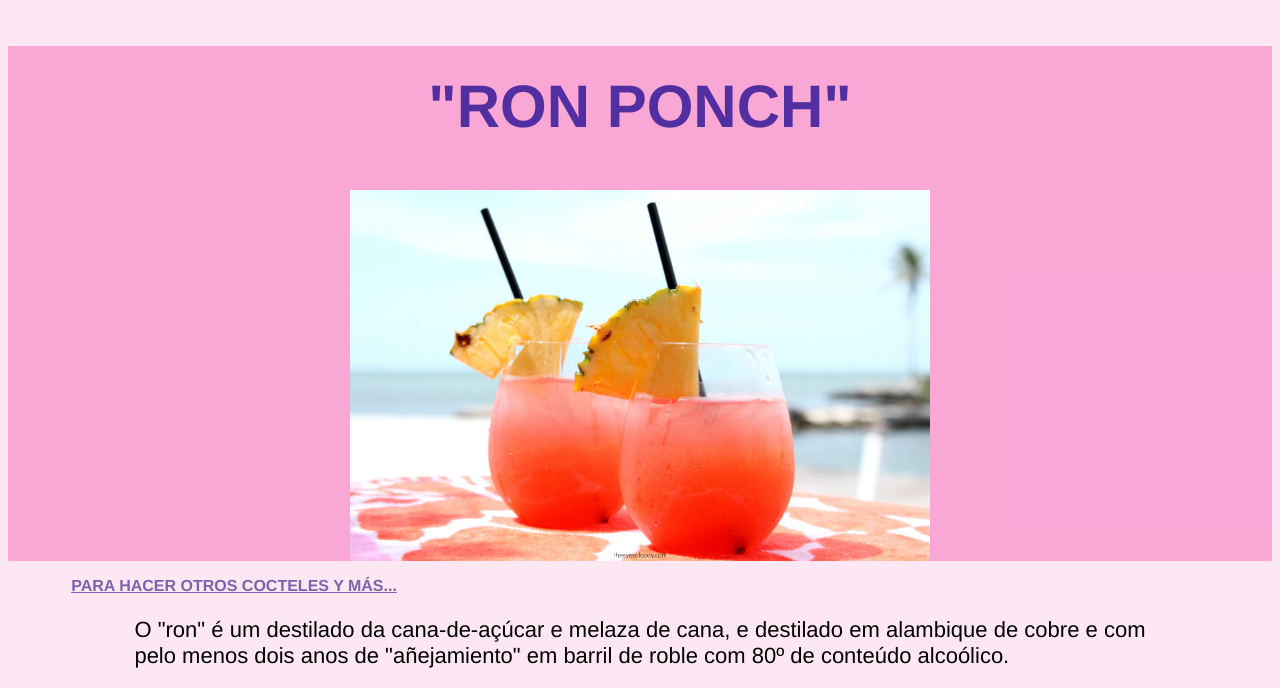
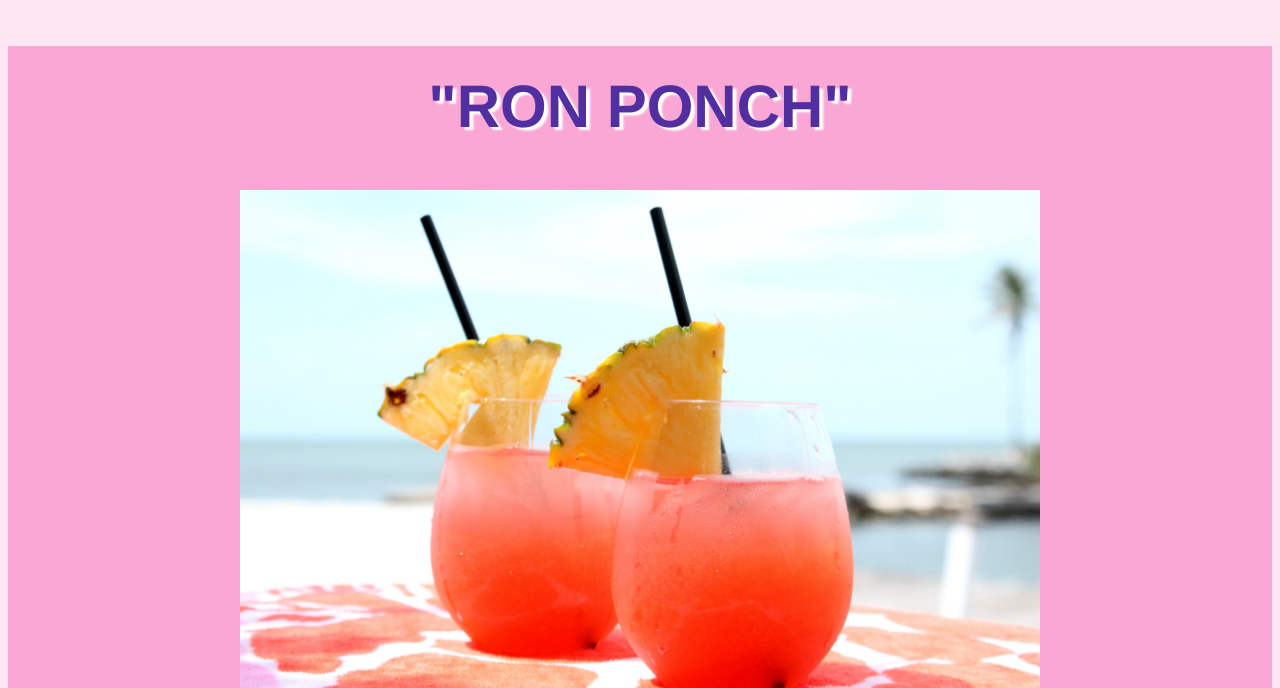
Before and after one commit to marimenvas/Pagina-Ron-Ponch, a plain HTML site: page index.html in a window 1280 px wide. Shown: the part 235-923 px from the top of the page. Drawn offline with Linux system fonts and the light colour scheme.

Commit message:
tercer comit

```diff
--- a/Style.css
+++ b/Style.css
@@ -1,6 +1,11 @@
 .logo{
     background-color:rgba(143, 143, 211, 0.3);
 }
+
+.logo:hover{
+    background-color:rgba(143, 143, 211, 1);
+}
+
 .ponch{
     background-color:rgba(238, 20, 147, 0.3);
     text-align: center;
@@ -14,6 +19,7 @@
     font-size:60px;
     text-align: center;
     font-family:Helvetica;
+    text-shadow:4px 3px 2px white;
 }
 
 .hacer{
@@ -22,15 +28,30 @@
     font-family:Helvetica;
     font-weight: 700;
     padding-left:5%;
-    font-size:16px;
+    font-size:14px;
+}
+
+.hacer:hover{
+    color:#bd0f83;
+    font-size: 18px;
+}
+
+
+.comienzo{
+    font-family:Helvetica;
+    font-size:28px;
+    width: 70%;
+    padding-left: 15%
 
 }
 
-.comienzo{
-    font-family:Helvetica;
-    font-size:22px;
-    width: 80%;
-    padding-left: 10%;
+span {
+    font-size:32px;
+}
+
+p{
+    text-indent: 3%;
+    text-align: justify;
 }
 
 .resto{
--- a/index.html
+++ b/index.html
@@ -19,7 +19,7 @@
         <h1 id="inicio" class="white">
         "RON PONCH"
           </h1>
-          <img  src="images/RumPunchTEOAB1.jpg" style="width:580px;">
+          <img  src="images/RumPunchTEOAB1.jpg" style="width:800px;">
           <p></p>
      </div>
       </Section>
@@ -27,7 +27,7 @@
       <a class="hacer" href="https://www.pinterest.com/zhumir/cocteles-zhumir/" target="_blank" rel ="noopener"> PARA HACER OTROS COCTELES Y MÁS...</a>
       <p></p>
 
-       <p class= "comienzo"align="justify"> O "ron" é um destilado da cana-de-açúcar e melaza de cana, e destilado em
+       <p class= "comienzo"align="justify"><span class="prueba">O</span> "ron" é um destilado da cana-de-açúcar e melaza de cana, e destilado em
         alambique de cobre e com pelo menos dois anos de "añejamiento" em barril
         de roble com 80º de conteúdo alcoólico.
       </p>
```
